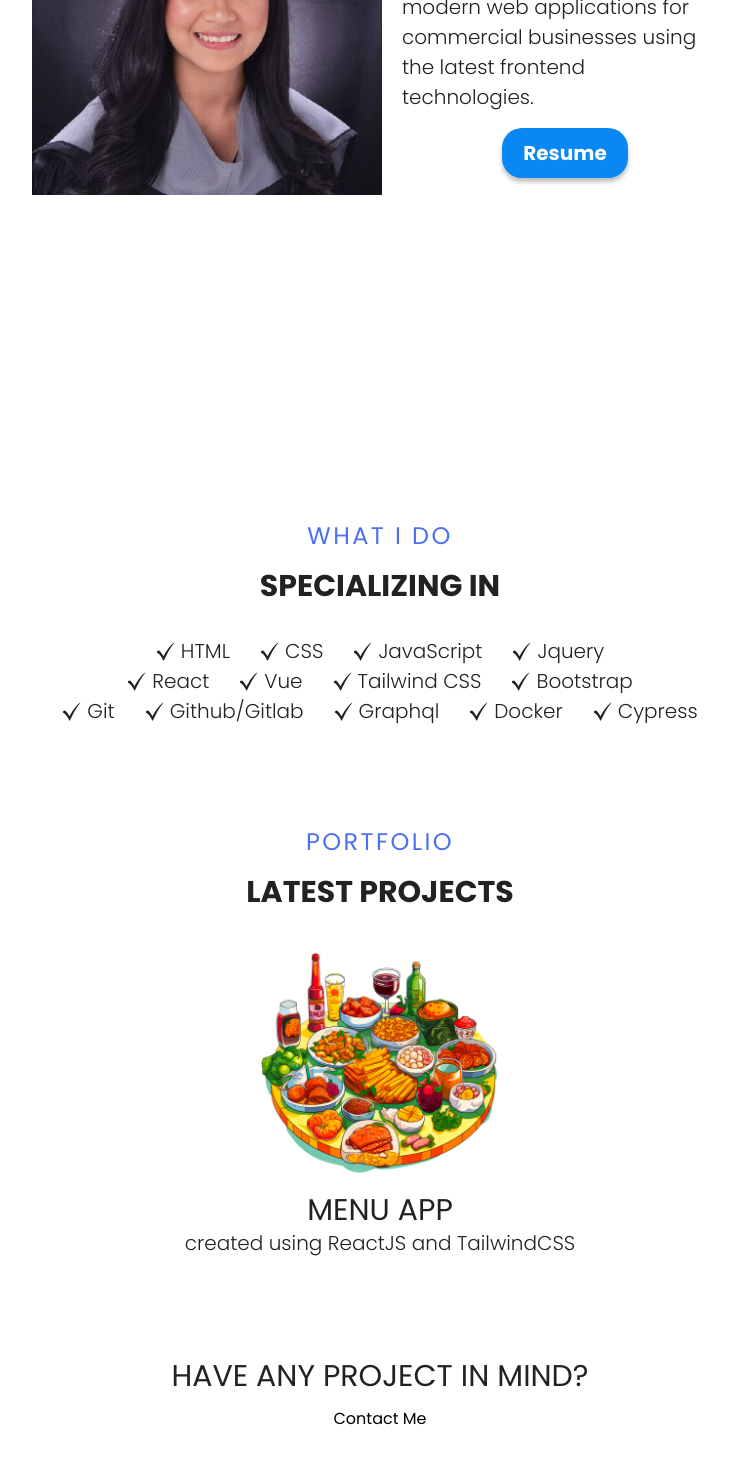
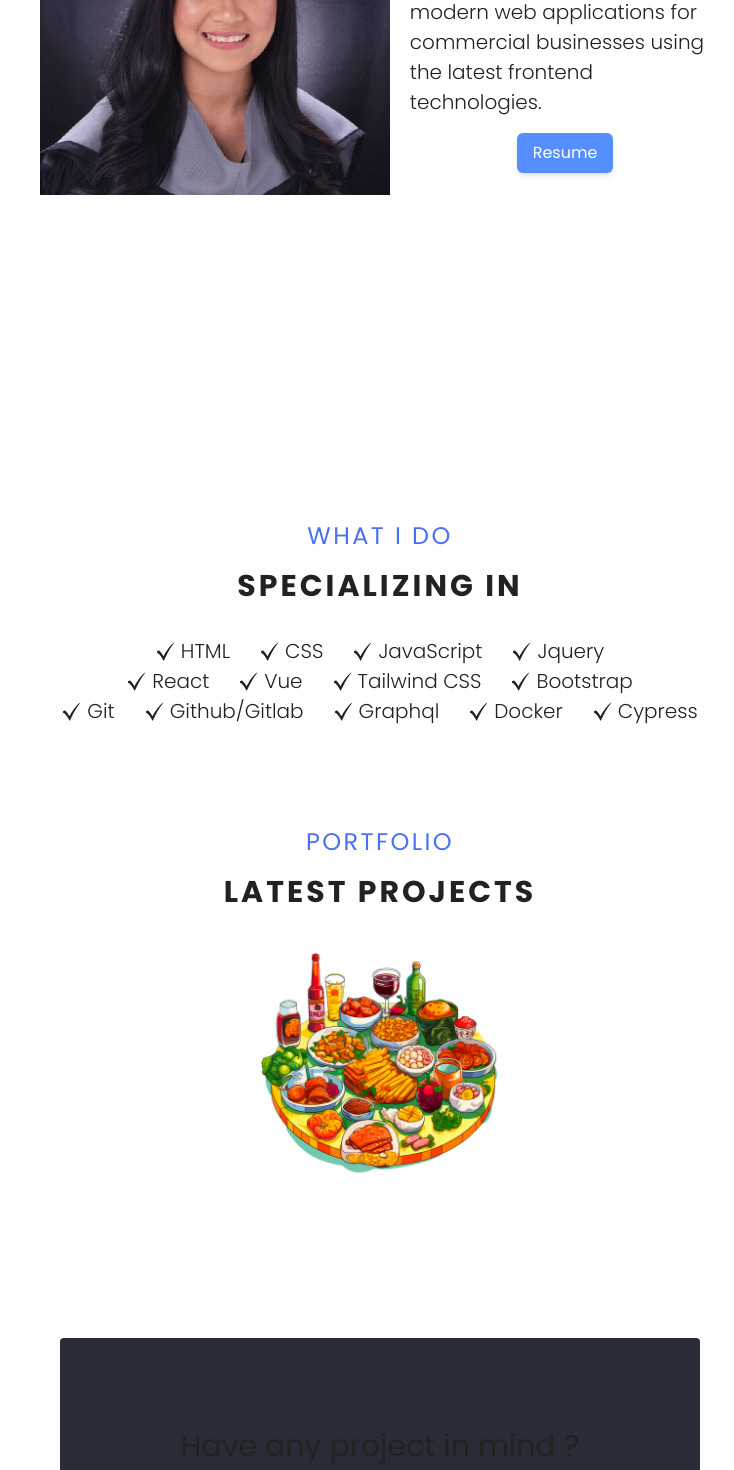
Before and after one commit to rniradiel/reyschelleiradiel.github.io, a React (Vite) app: page / in a window 1280 px wide. Shown: the part 1280-2750 px from the top of the page, without its empty margins (260-994 px from the left). Built offline with nearby package versions, Linux system fonts and the light colour scheme.

Commit message:
Applying new styling

```diff
--- a/src/App.css
+++ b/src/App.css
@@ -9,9 +9,9 @@
 }
 
 [data-theme='dark'] {
-  --background-color: #222;
+  --background-color: #212121;
   --btn-color: #fff;
-  --btn-text-color: #222;
+  --btn-text-color: #212121;
   --project-card-bg: #fff;
   --text-color: #fff;
   --form-text-color: #fff;
@@ -45,8 +45,7 @@ p {
 }
 
 h1,
-h2,
-h3 {
+h2 {
   text-transform: uppercase;
 }
 
@@ -82,28 +81,6 @@ p {
     margin-bottom: 60px;
   }
 
-  button {
-    background-color: var(--btn-color);
-    color: var(--btn-text-color);
-    border: none;
-    border-radius: 20px;
-    width: 126px;
-    height: 50px;
-    font-size: 20px;
-    font-weight: bold;
-    box-shadow: 0 4px 4px rgba(0, 0, 0, 0.25);
-    transition: box-shadow 200ms ease-in-out, transform 200ms ease-in-out;
-  }
-
-  button:hover {
-    transform: scale(1.05);
-  }
-
-  button:active {
-    transform: translateY(2px);
-    box-shadow: 0 2px 2px rgba(0, 0, 0, 0.25);
-  }
-
   @media (width >= 1400px) {
     #root {
       gap: 200px;
--- a/src/common/ProjectCard.jsx
+++ b/src/common/ProjectCard.jsx
@@ -1,11 +1,12 @@
 
 // eslint-disable-next-line react/prop-types
-function ProjectCard({ src, link, h3, p }) {
+function ProjectCard({ src, link, title }) {
   return (
     <a href={link} target="_blank" className="flex flex-col items-center">
-      <img className="hover" src={src} alt={`${h3} logo`} />
-      <h3>{h3}</h3>
-      <p>{p}</p>
+      <img className="hover" src={src} alt={`${title} logo`} />
+      <span className="mt-4">
+        <p className="text-white">{title}</p>
+      </span>
     </a>
   );
 }
--- a/src/index.css
+++ b/src/index.css
@@ -16,3 +16,12 @@
     @apply text-3xl;
   }
 }
+
+@layer components {
+  button {
+    @apply cursor-pointer bg-light-blue text-white rounded-md py-2 px-4 shadow-md transition-transform duration-200 ease-in-out hover:scale-105;
+  }
+  .card {
+    @apply bg-blue rounded;
+  }
+}
--- a/src/sections/Contact/Contact.jsx
+++ b/src/sections/Contact/Contact.jsx
@@ -1,11 +1,10 @@
-import styles from './ContactStyles.module.css'
 
 function Contact() {
   return (
-    <section id="contact" className={styles.container}>
-        <div>
-          <h3>Have any project in mind?</h3>
-          <button className='hover'>Contact Me</button>
+    <section id="contact" className='flex justify-center items-center'>
+        <div className='card w-1/2 h-72 p-8 flex items-center justify-center flex-col'>
+          <h3 className='mb-8'>Have any project in mind ?</h3>
+          <button>Contact Me</button>
         </div>
     </section>
   )
--- a/src/sections/Footer/Footer.jsx
+++ b/src/sections/Footer/Footer.jsx
@@ -1,12 +1,11 @@
-import styles from './FooterStyles.module.css';
 
 function Footer() {
   const year = new Date().getFullYear();
 
   return (
-    <section id="footer" className={styles.container}>
-      <p>
-        All rights reserved &copy; {year}
+    <section id="footer" className='card text-center py-4'>
+      <p className="text-base">
+        All rights reserved &copy; {year} CV Reyschelle Iradiel
       </p>
     </section>
   );
--- a/src/sections/Hero/Hero.jsx
+++ b/src/sections/Hero/Hero.jsx
@@ -29,7 +29,7 @@ function Hero() {
                     With a passion for building modern web applications for commercial businesses using the latest frontend technologies.
                 </p>
                 <a href={CV} download>
-                    <button className="hover">
+                    <button>
                         Resume
                     </button>
                 </a>
--- a/src/sections/Hero/HeroStyles.module.css
+++ b/src/sections/Hero/HeroStyles.module.css
@@ -28,28 +28,6 @@
     a {
       width: fit-content;
       align-self: center;
-    }
-
-    button {
-      background-color: var(--btn-color);
-      color: var(--btn-text-color);
-      border: none;
-      border-radius: 20px;
-      width: 126px;
-      height: 50px;
-      font-size: 20px;
-      font-weight: bold;
-      box-shadow: 0 4px 4px rgba(0, 0, 0, 0.25);
-      transition: box-shadow 200ms ease-in-out, transform 200ms ease-in-out;
-    }
-
-    button:hover {
-      transform: scale(1.05);
-    }
-
-    button:active {
-      transform: translateY(2px);
-      box-shadow: 0 2px 2px rgba(0, 0, 0, 0.25);
     }
   }
 
--- a/src/sections/Projects/Projects.jsx
+++ b/src/sections/Projects/Projects.jsx
@@ -6,13 +6,12 @@ function Projects() {
   return (
     <section id="projects" className={styles.container}>
       <h2 className="text-purple mb-4 tracking-widest">Portfolio</h2>
-      <h3 className="font-bold uppercase mb-8">Latest Projects</h3>
+      <h3 className="font-bold uppercase mb-8 tracking-widest">Latest Projects</h3>
       <div className={styles.projectsContainer}>
         <ProjectCard
           src={menuApp}
           link="https://github.com/rniradiel/menu-app"
-          h3="Menu App"
-          p="created using ReactJS and TailwindCSS"
+          title="Bite and Bliss - Food Web App"
         />
       </div>
     </section>
--- a/src/sections/Skills/Skills.jsx
+++ b/src/sections/Skills/Skills.jsx
@@ -11,7 +11,7 @@ function Skills() {
   return (
     <section id="skills" className={styles.container}>
       <h2 className="text-purple mb-4 tracking-widest">What I Do</h2>
-      <h3 className="font-bold uppercase mb-8">Specializing In</h3>
+      <h3 className="font-bold uppercase mb-8 tracking-widest">Specializing In</h3>
       <div className={styles.skillList}>
         <SkillList src={checkMarkIcon} skill="HTML" />
         <SkillList src={checkMarkIcon} skill="CSS" />
--- a/tailwind.config.js
+++ b/tailwind.config.js
@@ -8,6 +8,8 @@ export default {
     colors: {
       'white': '#FFFFFF',
       'purple': '#4C70EF',
+      'blue': '#292C36',
+      'light-blue': '#558FFF',
     },
     fontFamily: {
       sans: ['Poppins', 'sans-serif'],
```
